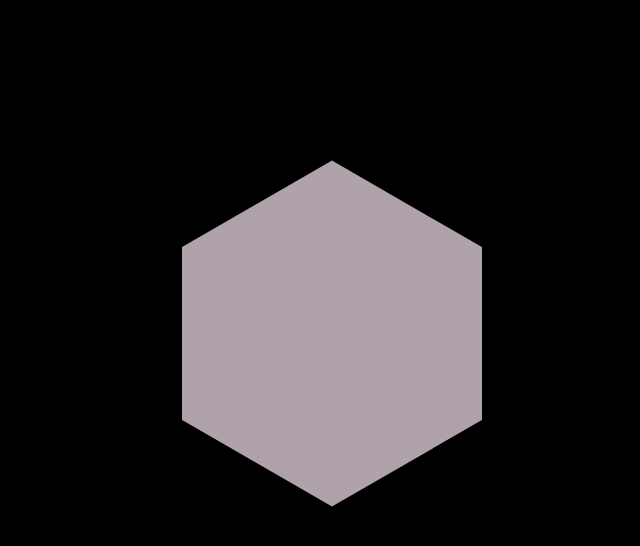
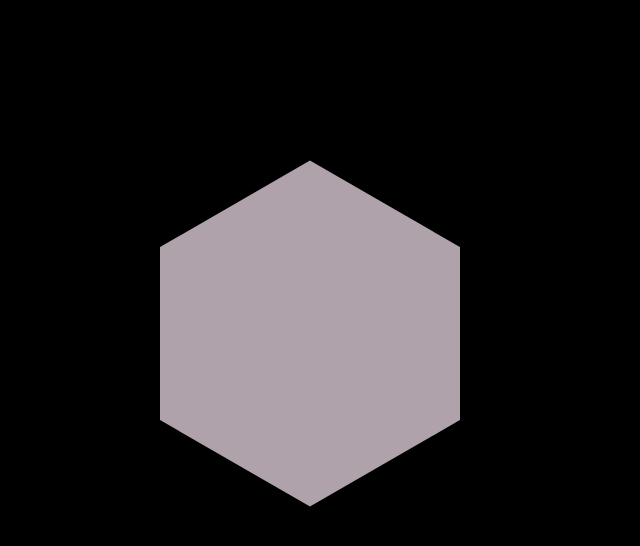
Before and after one commit to dancgray/dancgray.github.io, a plain HTML site: page index.html in a window 1280 px wide. Shown: the whole page, without its empty margins (330-970 px from the left). Drawn offline with Linux system fonts and the light colour scheme.

Commit message:
Centre hexagon

```diff
--- a/index.html
+++ b/index.html
@@ -14,13 +14,16 @@
 
     .hexagon {
       margin: -50px 0 0 -50px;
-      left: 40%;
+      left: 50%;
       top: 20%;
+      display: block;
       position: absolute;
       width: 300px;
       height: 173.21px;
       background-color: #AFA2AA;
-      margin: 86.60px 0;
+      margin-top: 86.60px; /* HALF OF THE HEIGHT */
+      margin-left: -150px; /* HALF OF THE WIDTH */
+      /* margin: 86.60px 0; */
       box-shadow: 0 0 20px rgba(0,0,0,0.7);
     }
 
```
